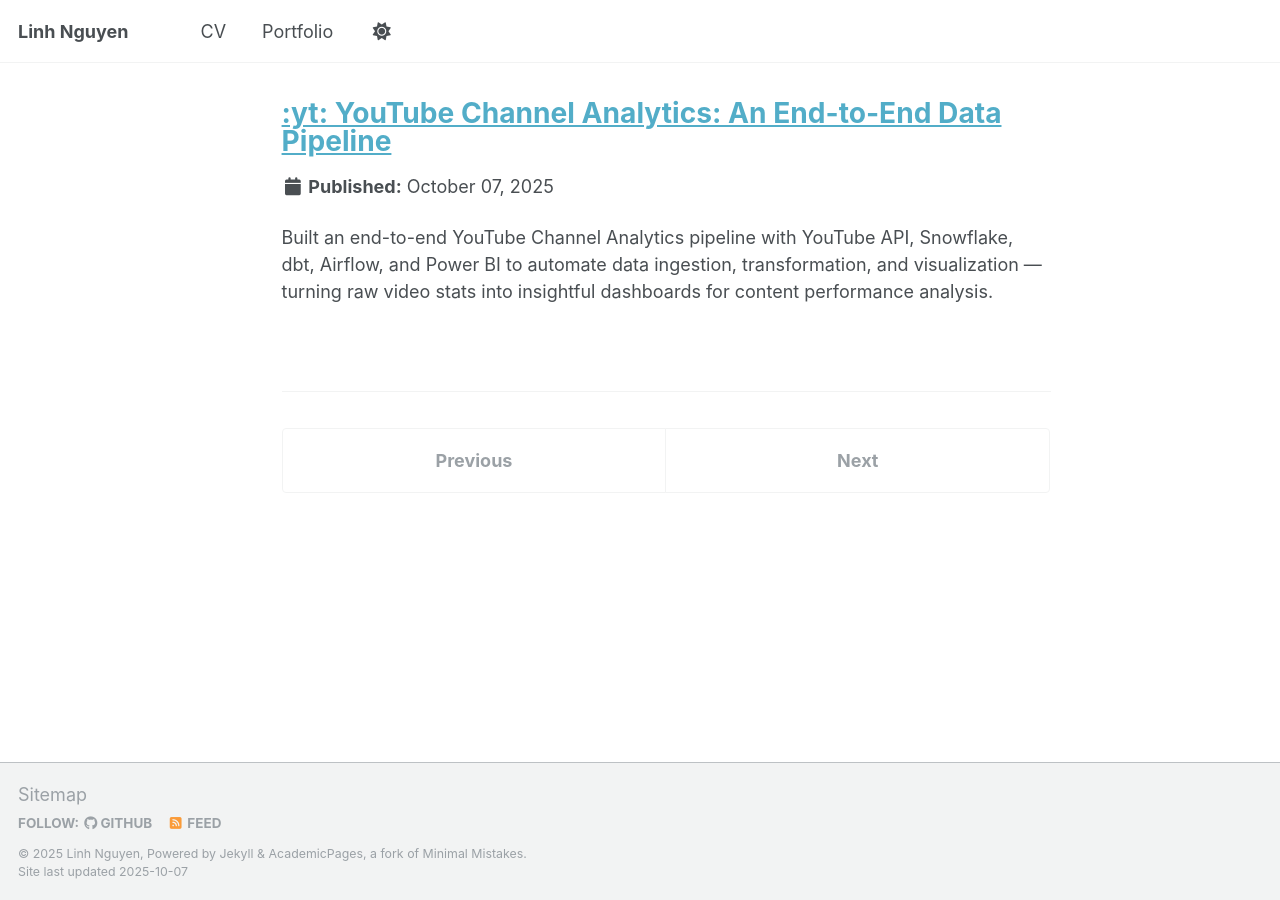
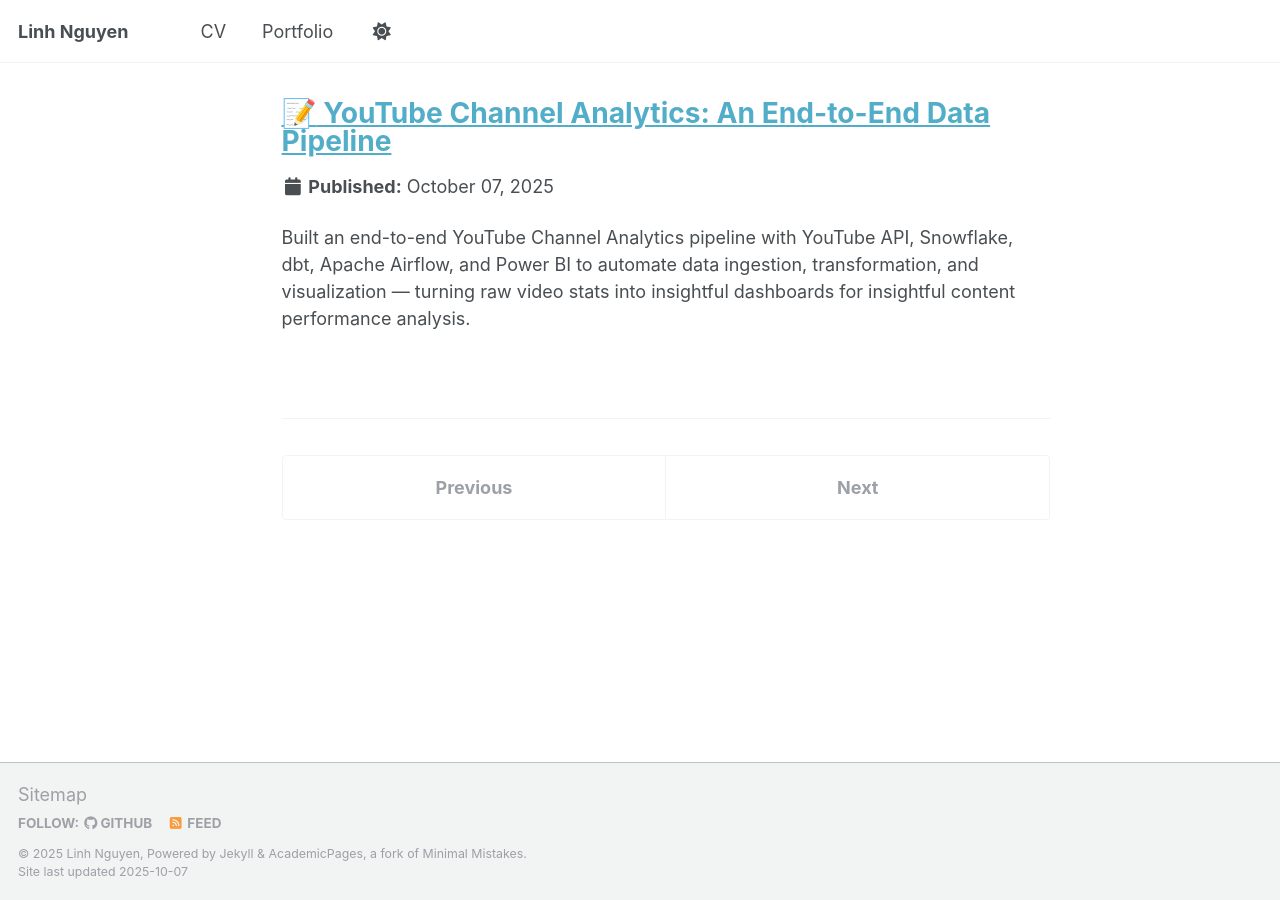
Before and after one commit to hdlinhnguyen/hdlinhnguyen.github.io, a Jekyll site: the page built from _portfolio/project_10.md, in a window 1280 px wide. Built offline with Jekyll 4.4.1, drawn with Linux system fonts in a browser that asks for light colours; emoji names are drawn with the system emoji font; a script that is not in the unit is left out.

Commit message:
Update project_10.md

```diff
--- a/_portfolio/project_10.md
+++ b/_portfolio/project_10.md
@@ -1,8 +1,8 @@
 ---
-title: "[ :yt: YouTube Channel Analytics: An End-to-End Data Pipeline](https://github.com/hdlinhnguyen/Youtube-Video-Analytics)"
+title: "[ :memo: YouTube Channel Analytics: An End-to-End Data Pipeline](https://github.com/hdlinhnguyen/Youtube-Video-Analytics)"
 
 collection: portfolio
 ---
 
-Built an end-to-end YouTube Channel Analytics pipeline with YouTube API, Snowflake, dbt, Airflow, and Power BI to automate data ingestion, transformation,
-and visualization — turning raw video stats into insightful dashboards for content performance analysis.
+Built an end-to-end YouTube Channel Analytics pipeline with YouTube API, Snowflake, dbt, Apache Airflow, and Power BI to automate data ingestion, transformation,
+and visualization — turning raw video stats into insightful dashboards for insightful content performance analysis.
```
